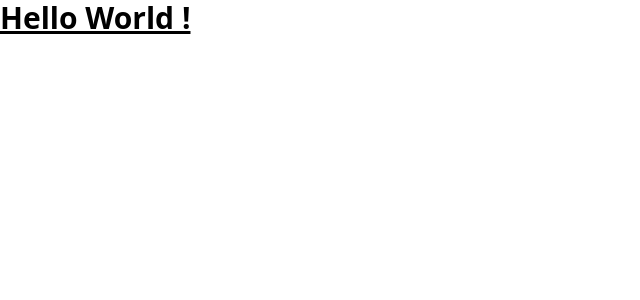
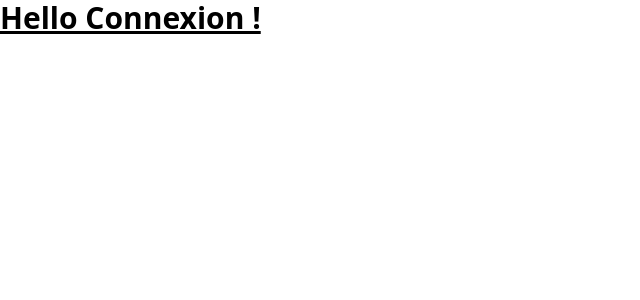
Before and after one commit to quentinferraripro/Inolib-Backoffice, a React (Vite) app: page /connexion in a window 1280 px wide. Shown: the top 300 px of the page, without its empty margins (0-640 px from the left). Built offline with nearby package versions, Linux system fonts and the light colour scheme.

Commit message:
first commit routing

```diff
--- a/src/App.tsx
+++ b/src/App.tsx
@@ -1,12 +1,13 @@
-import Home from "@pages/Home";
+import { BrowserRouter as Router } from "react-router-dom";
 
 import "./App.css";
+import AllRoutes from "@components/AllRoutes";
 
 function App() {
   return (
-    <div>
-      <Home />
-    </div>
+    <Router>
+      <AllRoutes />
+    </Router>
   );
 }
 
--- /dev/null
+++ b/src/components/AllRoutes.tsx
@@ -0,0 +1,18 @@
+import { Routes, Route } from "react-router-dom";
+import Home from "../pages/Home";
+import Connexion from "../pages/Connexion";
+import Dashboard from "../pages/Dashboard";
+import ArticleCreation from "../pages/ArticleCreation";
+
+function AllRoutes() {
+  return (
+    <Routes>
+      <Route path="/" element={<Home />} />
+      <Route path="/connexion" element={<Connexion />} />
+      <Route path="/dashboard" element={<Dashboard />} />
+      <Route path="/articlecreation" element={<ArticleCreation />} />
+    </Routes>
+  );
+}
+
+export default AllRoutes;
--- /dev/null
+++ b/src/pages/ArticleCreation.tsx
@@ -0,0 +1,7 @@
+export default function ArticleCreation() {
+  return (
+    <header>
+      <p className="text-3xl font-bold underline">Hello Article !</p>
+    </header>
+  );
+}
--- /dev/null
+++ b/src/pages/Connexion.tsx
@@ -0,0 +1,7 @@
+export default function Connexion() {
+  return (
+    <header>
+      <p className="text-3xl font-bold underline">Hello Connexion !</p>
+    </header>
+  );
+}
--- /dev/null
+++ b/src/pages/Dashboard.tsx
@@ -0,0 +1,7 @@
+export default function Dashboard() {
+  return (
+    <header>
+      <p className="text-3xl font-bold underline">Hello Dashboard !</p>
+    </header>
+  );
+}
```
Also changed, not shown: package.json (+4 -3 lines), 1 other file (tests, documents, lock files or other folders).
